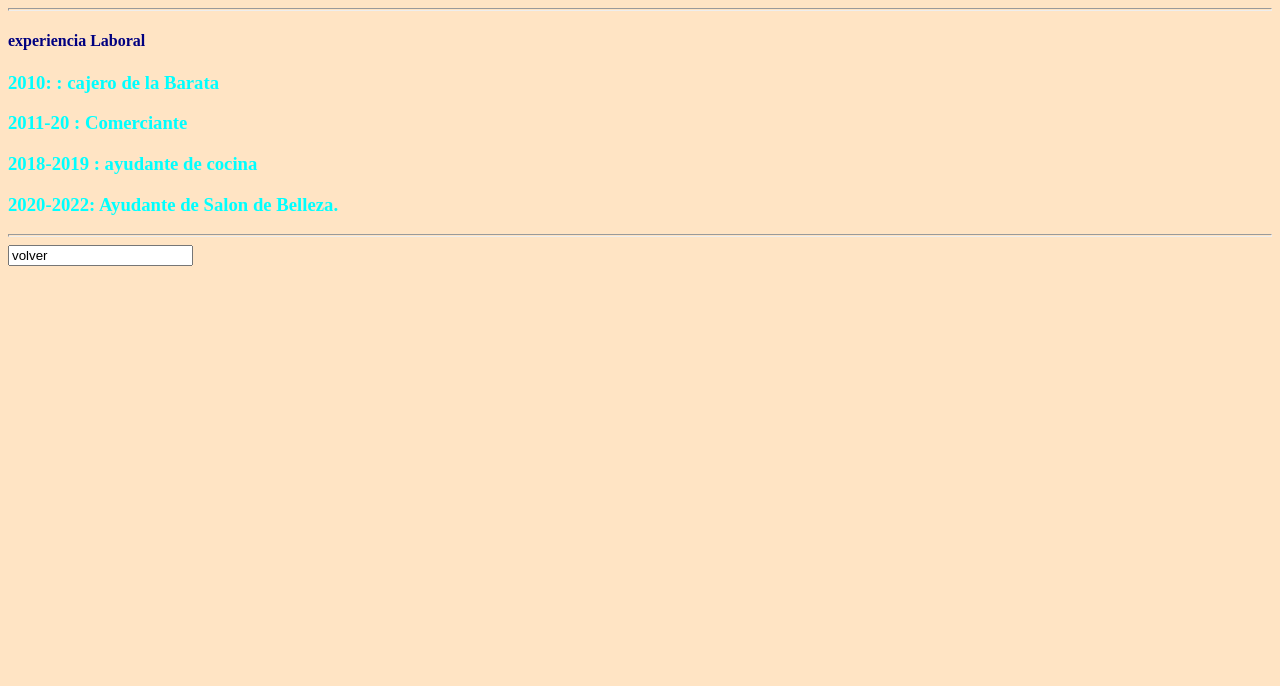
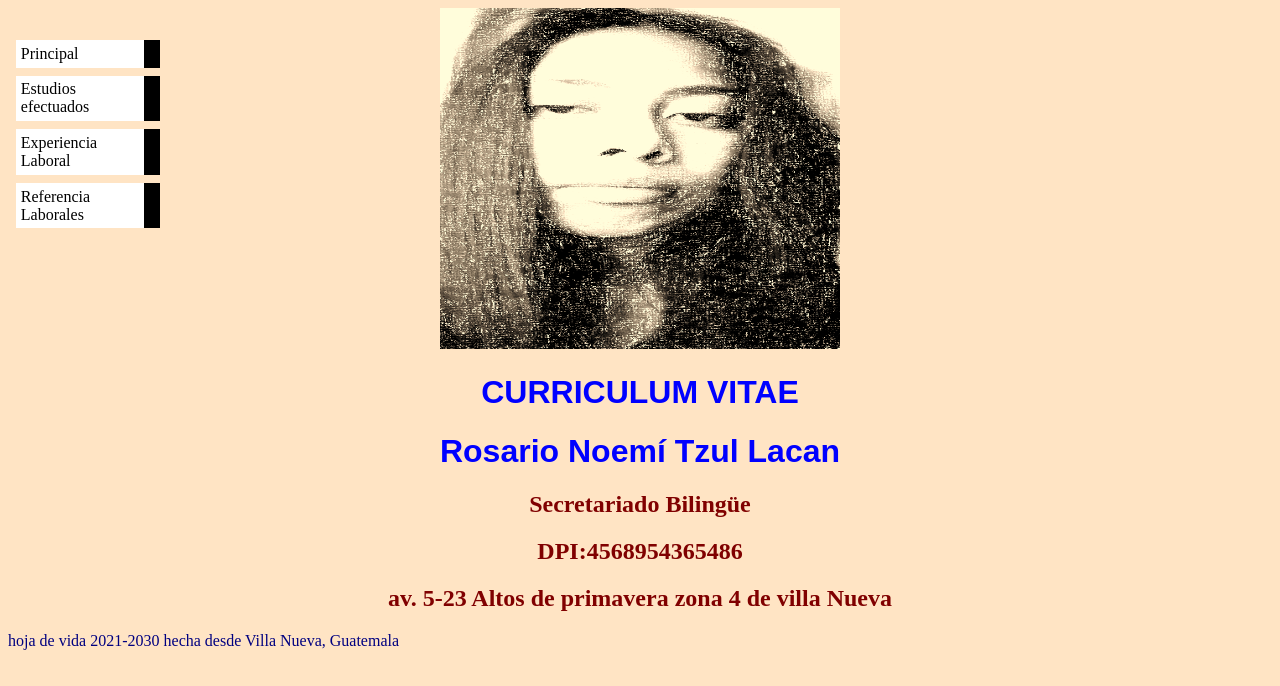
Before and after one commit to Noemitzul30/proyexamen, a plain HTML site: page Explab.html in a window 1280 px wide. Drawn offline with Linux system fonts and the light colour scheme.

Commit message:
trabajos iniciales

```diff
--- a/Explab.html
+++ b/Explab.html
@@ -1,10 +1,28 @@
-<link rel="stylesheet" type="text/css" href="proyecto/css/style.css" type="text/css">
-<hr size="3">
-<h4 aling="left"> experiencia Laboral</h1>
-<h3 aling="left"> 2010:     : cajero de la Barata </h1>
-<h3 aling="left"> 2011-20   : Comerciante</h2>
-<h3 aling="left"> 2018-2019 : ayudante de cocina</h3>
-<h3 aling="left"> 2020-2022: Ayudante de Salon de Belleza.</h6>
-<hr size="3">
+<!DOCTYPE html>
+<html>
+<head>
+	<title>Mi primera pagina en repositorio</title>
+	<link rel="stylesheet" type="text/css" href="proyecto/css/style.css" type="text/css" media=screen>
+</head>
+<body bicolor="yellow" text="pink">
+<center><img src="proyecto\tools\ross2.png" width="400" height="341" align="rigth"></center>
 
-<input type= "olive" onclick="history.back()" name="volver" Value="volver" aling="left">
+<h1 align="center"> CURRICULUM VITAE </h1>
+<h1 align="center"> Rosario Noemí Tzul Lacan </h1>
+<h2 align="center"> Secretariado Bilingüe </h2>
+<h2 align="center"> DPI:4568954365486  </h2>
+<h2 align="center"> av. 5-23 Altos de primavera zona 4 de villa Nueva </h2>
+
+
+<ul class="navbar">
+<li><a href="principal.html">Principal</a></li>
+<li><a href="Estudios.html">Estudios efectuados</a></li>
+<li><a href="explab.html">Experiencia Laboral</a></li>
+<li><a href="Referencias.html">Referencia Laborales</a></li>
+</ul>
+
+
+<p> hoja de vida 2021-2030 hecha desde Villa Nueva, Guatemala</p>
+
+</body>
+</html>
```
Also changed, not shown: Principal.html (+25 -8 lines), index.html (+3 -3 lines), Referencias.html (renamed from Referencia.html).
